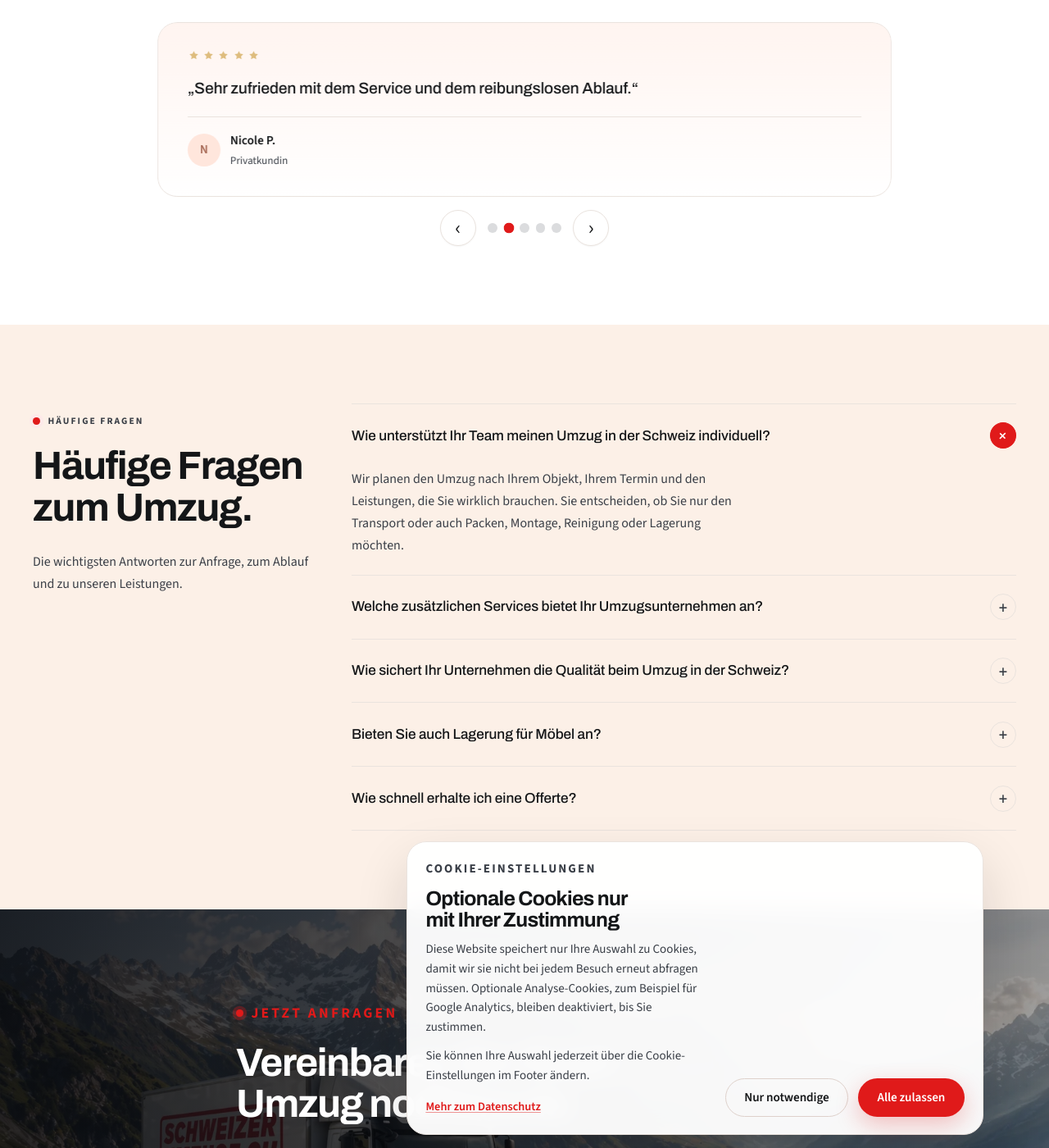
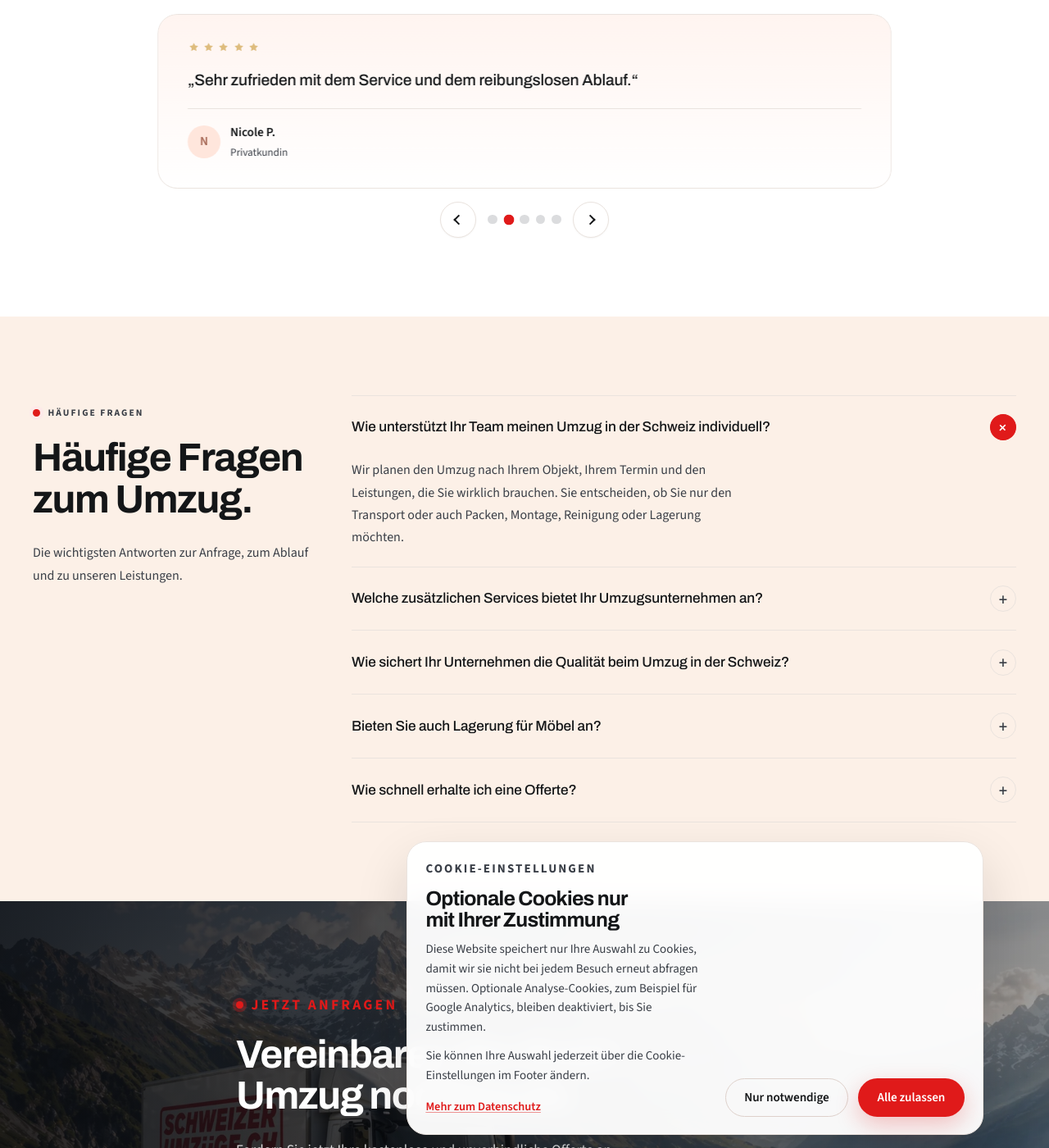
Before and after one commit to perstarke-webdev/schweizerumzuege-site, a Jekyll site: the page built from index.html, in a window 1280 px wide and 1400 px high, scrolled down 6213 px. Shown: the whole window at 82% size. Built offline with Jekyll 4.4.1, drawn with Linux system fonts in a browser that asks for light colours.

Commit message:
Refine final website polish

```diff
--- a/_data/site.yml
+++ b/_data/site.yml
@@ -240,7 +240,7 @@
 contact_page:
   hero_eyebrow: "Offerte anfragen"
   hero_title: "Kostenlose und unverbindliche Offerte für Ihren Umzug"
-  hero_text: "Senden Sie uns einfach die wichtigsten Eckdaten. Wir melden uns mit einer transparenten Offerte und klären offene Fragen direkt mit Ihnen."
+  hero_text: "Senden Sie uns einfach die wichtigsten Eckdaten. Wir melden uns mit einer transparenten Offerte und klären offene Fragen direkt persönlich."
   hero_note: "Offerte innerhalb 24 Stunden"
   form_title: "Ihre Anfrage in wenigen Minuten"
   form_text: "Name und E-Mail reichen für den Start. Je mehr Sie angeben, desto genauer fällt unsere erste Einschätzung aus."
--- a/_pages/kontakt.html
+++ b/_pages/kontakt.html
@@ -14,7 +14,7 @@
     <p class="eyebrow" data-reveal>{{ page_data.hero_eyebrow }}</p>
     <h1 class="page-hero__title" data-reveal>{{ page_data.hero_title }}</h1>
     <p class="page-hero__text" data-reveal>{{ page_data.hero_text }}</p>
-    <p class="lead" data-reveal>{{ page_data.hero_note }}</p>
+    <p class="page-hero__note" data-reveal>{{ page_data.hero_note }}</p>
   </div>
 </section>
 
--- a/assets/css/main.scss
+++ b/assets/css/main.scss
@@ -932,7 +932,7 @@
 .stats__item {
   display: flex;
   flex-direction: column;
-  gap: 0.35rem;
+  gap: 0.18rem;
 }
 .stats__value {
   font-family: var(--font-display);
@@ -942,7 +942,7 @@
   letter-spacing: -0.02em;
   color: var(--color-red-deep);
   display: inline-flex;
-  align-items: center;
+  align-items: flex-end;
   gap: 0.2rem;
   font-variant-numeric: tabular-nums;
 }
@@ -951,13 +951,25 @@
 .stats__item:nth-child(3) .stats__value { color: color-mix(in srgb, var(--color-red-deep) 72%, var(--color-ink) 28%); }
 .stats__unit {
   font-size: 0.9rem;
+  line-height: 1;
   color: color-mix(in srgb, var(--color-ink-soft) 84%, var(--color-clay) 16%);
   font-weight: 500;
+  transform: translateY(-0.24em);
 }
 .stats__label {
+  margin-top: -0.47rem;
   font-size: 0.88rem;
   color: color-mix(in srgb, var(--color-ink-soft) 90%, var(--color-clay) 10%);
   line-height: 1.4;
+}
+@media (max-width: 819px) {
+  .stats__unit {
+    transform: translateY(-0.15em);
+  }
+
+  .stats__label {
+    margin-top: -0.18rem;
+  }
 }
 
 /* =============================================================
@@ -1253,12 +1265,11 @@
   margin: 0;
   border-radius: var(--radius-lg);
   overflow: hidden;
+  isolation: isolate;
   background: var(--color-paper-soft);
   border: 1px solid var(--color-line);
-  box-shadow: var(--shadow-sm);
   transition:
     transform var(--duration-base) var(--ease-out),
-    box-shadow var(--duration-base) var(--ease-out),
     border-color var(--duration-base) var(--ease-out);
 }
 .has-js .impressions__item {
@@ -1273,11 +1284,14 @@
   display: block;
   width: 100%;
   height: 100%;
+  overflow: hidden;
+  border-radius: inherit;
 }
 .impressions__item img {
   width: 100%;
   height: 100%;
   object-fit: cover;
+  border-radius: inherit;
   transition: transform 1000ms var(--ease-out);
 }
 .impressions__hint {
@@ -1300,7 +1314,6 @@
 .impressions__item:hover {
   transform: translateY(-2px);
   border-color: var(--color-line-strong);
-  box-shadow: var(--shadow-md);
 }
 .impressions__item:hover img,
 .impressions__trigger:focus-visible img { transform: scale(1.03); }
@@ -1830,6 +1843,31 @@
   font-size: 1.6rem;
   line-height: 1;
   box-shadow: var(--shadow-xs);
+}
+.testimonial-carousel__nav span {
+  position: relative;
+  display: block;
+  width: 0.72rem;
+  height: 0.72rem;
+  font-size: 0;
+  line-height: 0;
+}
+.testimonial-carousel__nav span::before {
+  content: "";
+  position: absolute;
+  top: 50%;
+  left: 50%;
+  width: 0.56rem;
+  height: 0.56rem;
+  border-color: currentColor;
+  border-style: solid;
+  border-width: 0 2px 2px 0;
+}
+.testimonial-carousel__nav[data-testimonial-prev] span::before {
+  transform: translate(-42%, -50%) rotate(135deg);
+}
+.testimonial-carousel__nav[data-testimonial-next] span::before {
+  transform: translate(-58%, -50%) rotate(-45deg);
 }
 .testimonial-carousel__nav:hover,
 .testimonial-carousel__nav:focus-visible {
@@ -1950,7 +1988,7 @@
   0%, 100% { box-shadow: 0 0 0 4px var(--color-red-soft-32); }
   50% { box-shadow: 0 0 0 6px var(--color-red-soft-08); }
 }
-.cta-banner__inner p { color: var(--color-surface-84); max-width: 34rem; font-size: 1.1rem; }
+.cta-banner__inner p { color: var(--color-surface-84); max-width: 40rem; font-size: 1.1rem; }
 .cta-banner__ctas { display: flex; flex-wrap: wrap; gap: 0.85rem 1.2rem; align-items: center; margin-top: 2rem; }
 .cta-banner .button--primary {
   background: var(--color-red);
@@ -2185,7 +2223,9 @@
 }
 @media (min-width: 720px) { .contact-alt { grid-template-columns: 1fr 1fr; gap: 1.5rem; } }
 .contact-alt__card {
-  padding: 1.75rem 2rem;
+  display: flex;
+  flex-direction: column;
+  padding: 1.55rem 1.8rem;
   transition: transform var(--duration-base) var(--ease-out), box-shadow var(--duration-base) var(--ease-out), border-color var(--duration-base) var(--ease-out);
 }
 .contact-alt__card:hover {
@@ -2195,6 +2235,7 @@
 }
 .contact-alt__card h3 { font-size: 1.15rem; margin-bottom: 0.5rem; }
 .contact-alt__card p { color: var(--color-ink-soft); margin-bottom: 1rem; }
+.contact-alt__card p:last-child { margin-bottom: 0; }
 .contact-alt__value {
   position: relative;
   display: inline-flex;
@@ -2204,6 +2245,9 @@
   color: var(--color-red);
   font-size: 1.05rem;
   width: fit-content;
+}
+.contact-alt__value + .muted {
+  margin-top: 0.55rem;
 }
 .contact-alt__icon {
   display: inline-flex;
@@ -2464,6 +2508,20 @@
 .page-hero--narrow .page-hero__title { max-width: 24ch; margin-inline: auto; }
 .page-hero--narrow .page-hero__text { margin-inline: auto; text-align: center; }
 .page-hero--narrow .lead { margin-inline: auto; text-align: center; }
+.page-hero__note {
+  display: inline-flex;
+  align-items: center;
+  width: fit-content;
+  max-width: 100%;
+  margin: 0 auto;
+  padding: 0.52rem 0.82rem;
+  border: 1px solid var(--color-line);
+  border-radius: var(--radius-pill);
+  background: color-mix(in srgb, var(--color-surface) 72%, var(--color-paper-soft) 28%);
+  color: var(--color-ink-soft);
+  font-size: 0.98rem;
+  line-height: 1.35;
+}
 
 /* =============================================================
    Site Footer
```
